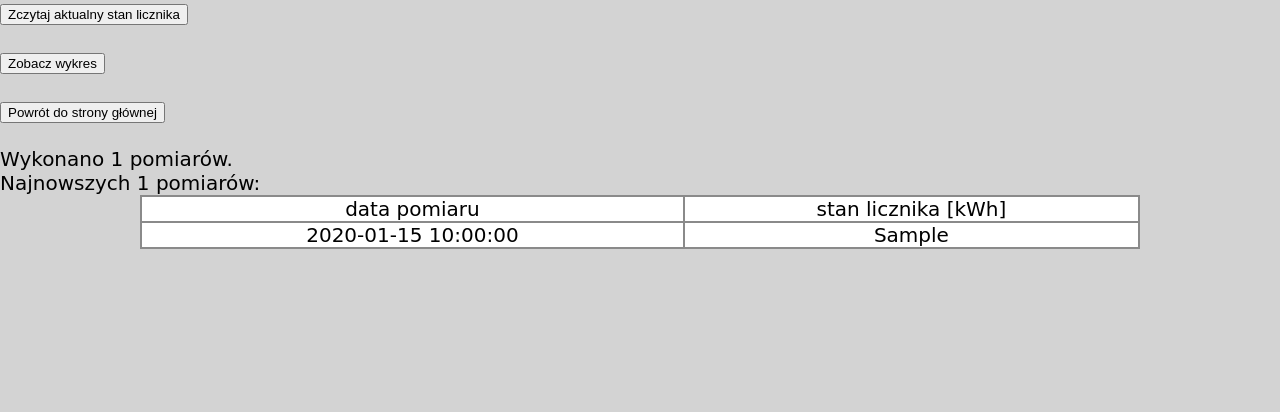
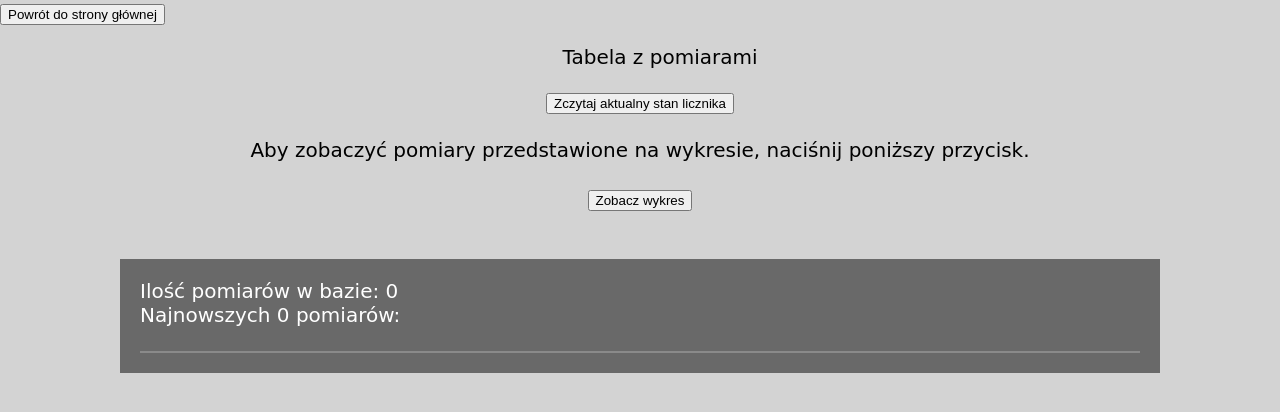
Before and after one commit to gabriel00mainka/liczniki, a PHP site: page /dane.php in a window 1280 px wide. Shown: the top 412 px of the page. Run offline with PHP 8.4, Linux system fonts and the light colour scheme; tables that the repository leaves empty or names only in its code hold one stand-in row (values such as "Sample post").

Commit message:
28.04.2021/21:35

```diff
--- a/dane.php
+++ b/dane.php
@@ -6,7 +6,7 @@
             mysqli_query($polaczenie, "SET NAMES 'utf8' COLLATE 'utf8_polish_ci'");
             mysqli_select_db($polaczenie, $database);
 
-	    $zapytanie = "SELECT * FROM baza";
+	    $zapytanie = "SELECT * FROM msrts_15";
 	    $rezultat = mysqli_query($polaczenie, $zapytanie);
 	    $ile = mysqli_num_rows($rezultat);
 
@@ -29,10 +29,15 @@
 </head>
 
 <body>
+<input type="button" value="Powrót do strony głównej" onClick="location.href='index.html';"></br>
+<div class="center">
+	<ol>Tabela z pomiarami</ol>
+
 <input type="button" value="Zczytaj aktualny stan licznika" onClick="window.location.reload()"></br></br>
+Aby zobaczyć pomiary przedstawione na wykresie, naciśnij poniższy przycisk.</br></br>
 <input type="button" value="Zobacz wykres" onClick="location.href='wykres.php';"></br></br>
-<input type="button" value="Powrót do strony głównej" onClick="location.href='index.html';"></br></br>
-<div>
+</br></div>
+<div class="content">
 <table width="1000" align="center" border="1" bordercolor="#8a8a8a"  cellpadding="0" cellspacing="0">
         <tr>
         <?php
@@ -43,22 +48,26 @@
             //mysqli_query($polaczenie, "SET NAMES 'utf8' COLLATE 'utf8_polish_ci'");
             //mysqli_select_db($polaczenie, $database);
 
-            $zapytanie1 = "SELECT * FROM baza ORDER BY date DESC LIMIT 20";
-	    $zapytanie2 = "SELECT * FROM baza";
+            $zapytanie1 = "SELECT * FROM msrts_15 WHERE id_c=0 ORDER BY date_time DESC LIMIT 20";
+	    $zapytanie2 = "SELECT * FROM msrts_15 WHERE id_c=0";
 
             $rezultat = mysqli_query($polaczenie, $zapytanie1);
 	    $rezultat2 = mysqli_query($polaczenie, $zapytanie2);
 
             $ile = mysqli_num_rows($rezultat);
 	    $ile2 = mysqli_num_rows($rezultat2);
-
-                    echo "Wykonano ".$ile2." pomiarów.</br>";
-		    echo "Najnowszych ".$ile." pomiarów:";
+		echo'<div class="white">';
+                    echo "Ilość pomiarów w bazie: ".$ile2."</br>";
+		    echo "Najnowszych ".$ile." pomiarów:</div>";
+?>
+</div><div class="black">
+<?php
+//echo'</div><div class="date">';
                 if ($ile>=1)
                 {
                     echo<<<END
-                    <td width="20" align="center" bgcolor="#ffffff">data pomiaru</td>
-                    <td width="50" align="center" bgcolor="#ffffff">stan licznika [kWh]</td>
+                    <td width="20" align="center" bgcolor="#d6d6d6">data pomiaru</td>
+                    <td width="50" align="center" bgcolor="#d6d6d6">stan licznika [kWh]</td>
                     </tr><tr>
                     END;
                 }
@@ -67,8 +76,8 @@
                 {
 
                 $row = mysqli_fetch_assoc($rezultat);
-                $a1 = $row['date'];
-                $a2 = $row['measurement'];
+                $a1 = $row['date_time'];
+                $a2 = $row['msrt'];
 
                 echo<<<END
                 <td width="20" align="center" bgcolor="#ffffff">$a1</td>
--- a/dbconnect.php
+++ b/dbconnect.php
@@ -3,7 +3,7 @@
 	$user="gabriel"; // Nazwa uzytkownika mysql
 	$password="haslo123"; // Haslo do bazy
 	$database="liczniki"; // Nazwa bazy
-	$table1="baza"; //Nazwa tabeli
+	$table1="msrts_1"; //Nazwa tabeli
 	// $table2="ksiazki"; //Nazwa tabeli
 	// $table3="zamowienia"; //Nazwa tabeli
 ?>
--- a/index.html
+++ b/index.html
@@ -11,7 +11,7 @@
 	<ol>Projekt zespołowy - zdalne czytanie liczników</ol>
 </div>
 </br>
-<div class="content">
+<div class="content"><div class="white">
 	<p style="text-indent: 10%; ">
 	Jest to strona internetowa przeznaczona do zdalnego czytania liczników energi elektrycznej. Istnieją dwie możliości przeglądania pomiarów.
 	</p>
@@ -28,6 +28,6 @@
 	<input type="button" style=" background:LightGray; width:150px; height:40px;" value="Zobacz dane" value="Zobacz dane" onClick="location.href='wykres.php';"></br></br>
 </div>
 
-</div>
+</div></div>
 </body>
 </html>
--- a/styl.css
+++ b/styl.css
@@ -22,7 +22,17 @@
 	width:1000px;
 	margin-left:auto;
 	margin-right:auto;
-	color:#ffffff;
+
 	font-size:20px;
 	padding: 20px;
 }
+
+.white
+{
+	color:#ffffff;
+}
+
+.black
+{
+	color:#000000;
+}
```
Also changed, not shown: wykres.php (+8 -5 lines).
